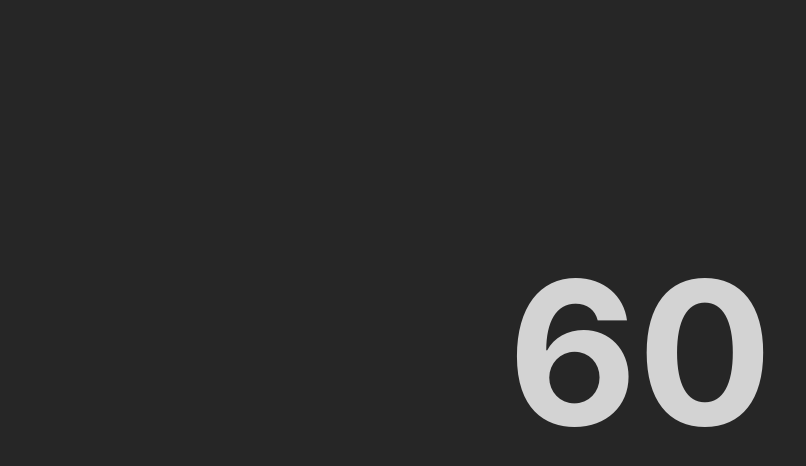
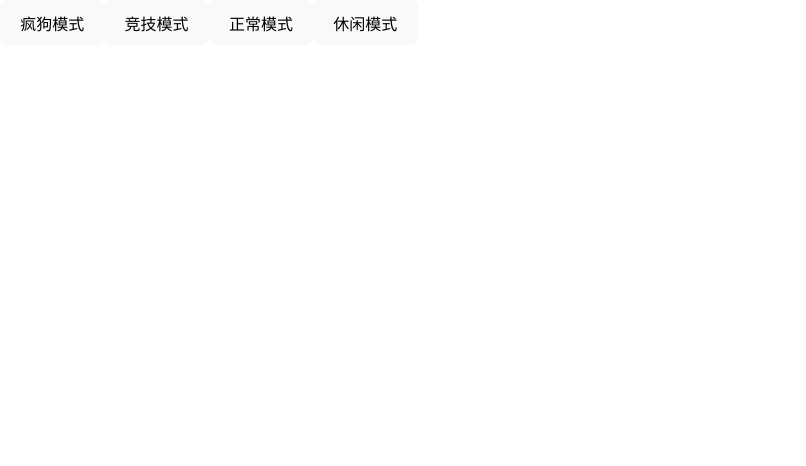
Before and after one commit to iuiaoin/alarm, a React (Vite) app: page / in a window 1280 px wide. Shown: the top 466 px of the page, without its empty margins (0-806 px from the left). Built offline with nearby package versions, Linux system fonts and the light colour scheme.

Commit message:
feat: add mode switch

```diff
--- a/src/App.css
+++ /dev/null
@@ -1,56 +0,0 @@
-* {
-  margin: 0;
-  padding: 0;
-}
-
-html, body {
-  width: 100%;
-  height: 100%
-}
-
-#root {
-  width: 100%;
-  height: 100%;
-}
-
-.light {
-  background-color: rgba(255, 255, 255, 0.8);
-  color: #000000d9;
-}
-
-.dark {
-  background-color: #000000d9;
-  color: rgba(255, 255, 255, 0.8);
-}
-
-.main {
-  width: 100%;
-  height: 100%;
-  display: flex;
-  flex-direction: column;
-  align-items: center;
-  justify-content: center;
-}
-
-.hidden {
-  visibility: hidden;
-}
-
-.show {
-  visibility: visible;
-}
-
-.audio {
-  visibility: hidden;
-}
-
-.reset {
-  color: #000000d9;
-}
-
-.time {
-  font-size: 200px;
-  font-weight: bolder;
-  -webkit-font-smoothing: antialiased;
-  -moz-osx-font-smoothing: grayscale;
-}
--- a/src/App.tsx
+++ b/src/App.tsx
@@ -1,85 +1,32 @@
-import React from 'react'
-import './App.css'
+import React from "react";
+import { CountDownTime } from "./constants";
+import { Timer } from "./Timer";
 
-const COUNT_DOWN_TIME = 60;
+export const App: React.FC = () => {
+  const [time, setTime] = React.useState(CountDownTime.Compete);
+  const [hidden, setHidden] = React.useState(true);
+  const onClickCrazy = React.useCallback(() => {
+    setTime(CountDownTime.Crazy);
+    setHidden(false);
+  }, []);
+  const onClickCompete = React.useCallback(() => {
+    setTime(CountDownTime.Compete);
+    setHidden(false);
+  }, []);
+  const onClickNormal = React.useCallback(() => {
+    setTime(CountDownTime.Normal);
+    setHidden(false);
+  }, []);
+  const onClickCasual = React.useCallback(() => {
+    setTime(CountDownTime.Casual);
+    setHidden(false);
+  }, []);
+  return <>{hidden ? <div>
+    <button onClick={onClickCrazy}>疯狗模式</button>
+    <button onClick={onClickCompete}>竞技模式</button>
+    <button onClick={onClickNormal}>正常模式</button>
+    <button onClick={onClickCasual}>休闲模式</button>
+  </div> : <Timer initTime={time} />}</>;
+};
 
-function App() {
-  const [time, setTime] = React.useState(COUNT_DOWN_TIME);
-  const [value, setValue] = React.useState(0);
-  const timer = React.useRef<number>();
-  const ref = React.useRef<HTMLAudioElement>(null);
-  const [ready, setReady] = React.useState(false);
-  const isLight = React.useMemo(() => {
-    return time <= 5 && (time % 2 === 1);
-  }, [time]);
-
-  const onCanPlayThrough = React.useCallback(() => {
-    setReady(true);
-  }, []);
-
-  React.useEffect(() => {
-    if(value > 0) {
-      timer.current = window.setInterval(() => {
-        setTime(t => t - 1);
-      }, 1000);
-    }
-  }, [value]);
-
-  React.useEffect(() => {
-    if(time === 0) {
-      window.clearInterval(timer.current);
-      ref.current?.play();
-    }
-  }, [time]);
-
-  const onClick: React.MouseEventHandler<HTMLElement> = React.useCallback(() => {
-    if(value === 0) {
-      setTime(t => t - 1);
-      /**
-       * In Safari on iOS (for all devices, including iPad), preload and autoplay are disabled.
-       * This means the JavaScript play() and load() methods are also inactive until the user initiates playback.
-       * Unless the play() or load() method is triggered by user action.
-       */
-      ref.current?.load();
-      setValue(v => v + 1);
-    } else {
-      window.clearInterval(timer.current);
-      setTime(COUNT_DOWN_TIME);
-      ref.current?.pause();
-      if(ref.current) {
-        ref.current.currentTime = 0;
-      }
-      setValue(v => v + 1);
-    }
-  }, [value])
-
-  const onReset: React.MouseEventHandler<HTMLElement> = React.useCallback((e) => {
-    e.stopPropagation();
-    window.clearInterval(timer.current);
-    setTime(COUNT_DOWN_TIME);
-    setValue(0);
-    ref.current?.pause();
-    if(ref.current) {
-      ref.current.currentTime = 0;
-    }
-  }, []);
-
-  return (
-    <div className={`main ${isLight ? "light" : "dark"}`} onClick={onClick}>
-      <div className="time">{time}</div>
-      <button className={`reset ${ ready ? "show" : "hidden" }`} onClick={onReset}>Reset</button>
-      <audio
-        ref={ref}
-        className="audio"
-        preload="metadata"
-        controls
-        src="/audio/alarm.mp3"
-        playsInline
-        autoPlay={false}
-        onCanPlayThrough={onCanPlayThrough}
-      />
-    </div>
-  )
-}
-
-export default App
+export default App;
--- /dev/null
+++ b/src/Timer.css
@@ -0,0 +1,51 @@
+* {
+  margin: 0;
+  padding: 0;
+}
+
+html, body {
+  width: 100%;
+  height: 100%
+}
+
+.light {
+  background-color: rgba(255, 255, 255, 0.8);
+  color: #000000d9;
+}
+
+.dark {
+  background-color: #000000d9;
+  color: rgba(255, 255, 255, 0.8);
+}
+
+.main {
+  width: 100%;
+  height: 100%;
+  display: flex;
+  flex-direction: column;
+  align-items: center;
+  justify-content: center;
+}
+
+.hidden {
+  visibility: hidden;
+}
+
+.show {
+  visibility: visible;
+}
+
+.audio {
+  visibility: hidden;
+}
+
+.reset {
+  color: #000000d9;
+}
+
+.time {
+  font-size: 150px;
+  font-weight: bolder;
+  -webkit-font-smoothing: antialiased;
+  -moz-osx-font-smoothing: grayscale;
+}
--- /dev/null
+++ b/src/Timer.tsx
@@ -0,0 +1,85 @@
+import React from 'react'
+import './Timer.css'
+
+interface IProps {
+  initTime: number;
+}
+
+export const Timer: React.FC<IProps> = ({ initTime }) => {
+  const [time, setTime] = React.useState(initTime);
+  const [value, setValue] = React.useState(0);
+  const timer = React.useRef<number>();
+  const ref = React.useRef<HTMLAudioElement>(null);
+  const [ready, setReady] = React.useState(false);
+  const isLight = React.useMemo(() => {
+    return time <= 5 && (time % 2 === 1);
+  }, [time]);
+
+  const onCanPlayThrough = React.useCallback(() => {
+    setReady(true);
+  }, []);
+
+  React.useEffect(() => {
+    if(value > 0) {
+      timer.current = window.setInterval(() => {
+        setTime(t => t - 1);
+      }, 1000);
+    }
+  }, [value]);
+
+  React.useEffect(() => {
+    if(time === 0) {
+      window.clearInterval(timer.current);
+      ref.current?.play();
+    }
+  }, [time]);
+
+  const onClick: React.MouseEventHandler<HTMLElement> = React.useCallback(() => {
+    if(value === 0) {
+      setTime(t => t - 1);
+      /**
+       * In Safari on iOS (for all devices, including iPad), preload and autoplay are disabled.
+       * This means the JavaScript play() and load() methods are also inactive until the user initiates playback.
+       * Unless the play() or load() method is triggered by user action.
+       */
+      ref.current?.load();
+      setValue(v => v + 1);
+    } else {
+      window.clearInterval(timer.current);
+      setTime(initTime);
+      ref.current?.pause();
+      if(ref.current) {
+        ref.current.currentTime = 0;
+      }
+      setValue(v => v + 1);
+    }
+  }, [value])
+
+  const onReset: React.MouseEventHandler<HTMLElement> = React.useCallback((e) => {
+    e.stopPropagation();
+    window.clearInterval(timer.current);
+    setTime(initTime);
+    setValue(0);
+    ref.current?.pause();
+    if(ref.current) {
+      ref.current.currentTime = 0;
+    }
+  }, []);
+
+  return (
+    <div className={`main ${isLight ? "light" : "dark"}`} onClick={onClick}>
+      <div className="time">{time}</div>
+      <button className={`reset ${ ready ? "show" : "hidden" }`} onClick={onReset}>Reset</button>
+      <audio
+        ref={ref}
+        className="audio"
+        preload="metadata"
+        controls
+        src="/audio/alarm.mp3"
+        playsInline
+        autoPlay={false}
+        onCanPlayThrough={onCanPlayThrough}
+      />
+    </div>
+  )
+}
--- /dev/null
+++ b/src/constants.ts
@@ -0,0 +1,6 @@
+export enum CountDownTime {
+  Crazy = 30,
+  Compete = 60,
+  Normal = 120,
+  Casual = 240
+}
--- a/src/index.css
+++ b/src/index.css
@@ -12,6 +12,11 @@
   -webkit-font-smoothing: antialiased;
   -moz-osx-font-smoothing: grayscale;
   -webkit-text-size-adjust: 100%;
+}
+
+#root {
+  width: 100%;
+  height: 100%;
 }
 
 a {
```
